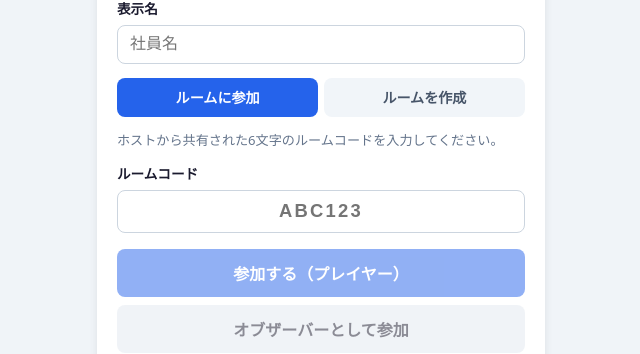
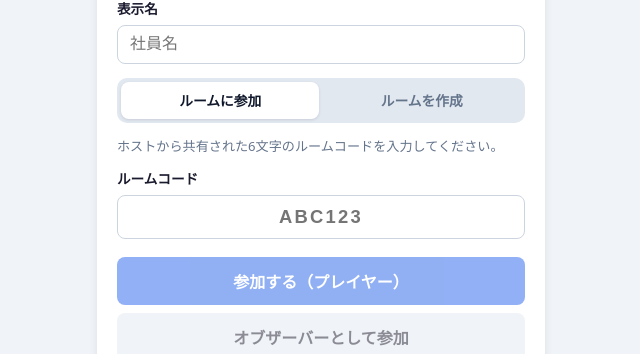
Before and after one commit to mottainaigames/teijitaisha-web, a React (Vite) app in the folder apps/web/: page / in a window 1280 px wide. Shown: the part 252-606 px from the top of the page, without its empty margins (319-959 px from the left). Built offline with nearby package versions, Linux system fonts and the light colour scheme; no server answers.

Commit message:
home imp

```diff
--- a/apps/web/src/App.tsx
+++ b/apps/web/src/App.tsx
@@ -215,7 +215,12 @@ export default function App() {
                   spellCheck={false}
                   autoCapitalize="characters"
                 />
-                <button type="button" onClick={() => joinRoom(false)} disabled={!canJoin}>
+                <button
+                  type="button"
+                  className="home-entry-action"
+                  onClick={() => joinRoom(false)}
+                  disabled={!canJoin}
+                >
                   参加する（プレイヤー）
                 </button>
                 <button
@@ -242,7 +247,12 @@ export default function App() {
                     ルームコードが入力されています。既存のルームに入る場合は「ルームに参加」を選んでください。
                   </p>
                 )}
-                <button type="button" onClick={createRoom} disabled={!canCreate}>
+                <button
+                  type="button"
+                  className="home-entry-action"
+                  onClick={createRoom}
+                  disabled={!canCreate}
+                >
                   ルームを作成
                 </button>
               </section>
--- a/apps/web/src/index.css
+++ b/apps/web/src/index.css
@@ -286,21 +286,37 @@ button.secondary {
 .home-entry-tabs {
   display: grid;
   grid-template-columns: 1fr 1fr;
-  gap: 0.35rem;
+  gap: 0.2rem;
   margin-bottom: 0.85rem;
+  padding: 0.25rem;
+  background: #e2e8f0;
+  border-radius: 10px;
 }
 
 .home-entry-tabs button {
   margin: 0;
-  padding: 0.62rem 0.5rem;
-  font-size: 0.88rem;
-  background: #f1f5f9;
-  color: #475569;
+  padding: 0.55rem 0.45rem;
+  font-size: 0.86rem;
+  font-weight: 600;
+  background: transparent;
+  color: #64748b;
+  border-radius: 8px;
+  box-shadow: none;
 }
 
 .home-entry-tabs button.home-entry-tabs__tab--active {
-  background: #2563eb;
-  color: #fff;
+  background: #fff;
+  color: #0f172a;
+  box-shadow: 0 1px 3px rgb(15 23 42 / 12%);
+}
+
+.home-entry-tabs button:not(.home-entry-tabs__tab--active):not(:disabled):hover {
+  color: #334155;
+  background: rgb(255 255 255 / 45%);
+}
+
+.home-entry-panel .home-entry-action {
+  margin-top: 0.15rem;
 }
 
 .home-entry-panel label {
```
